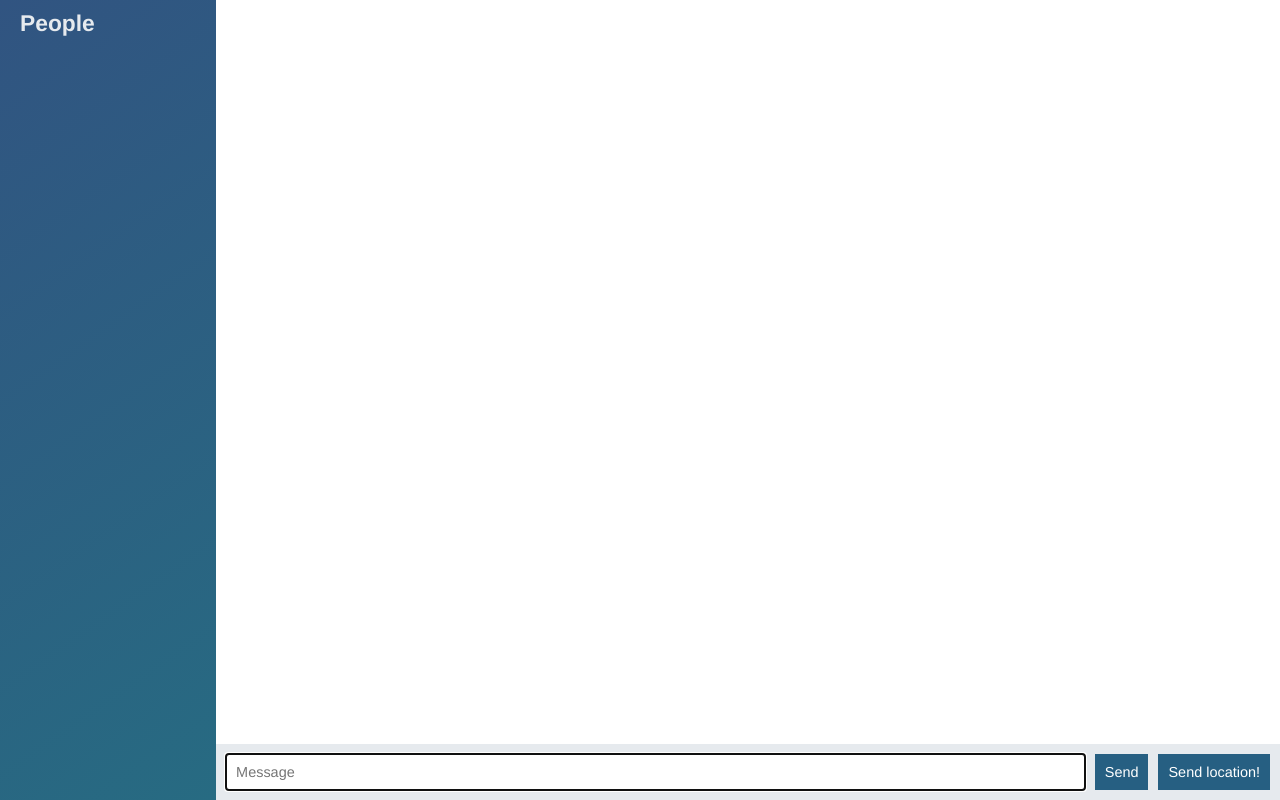
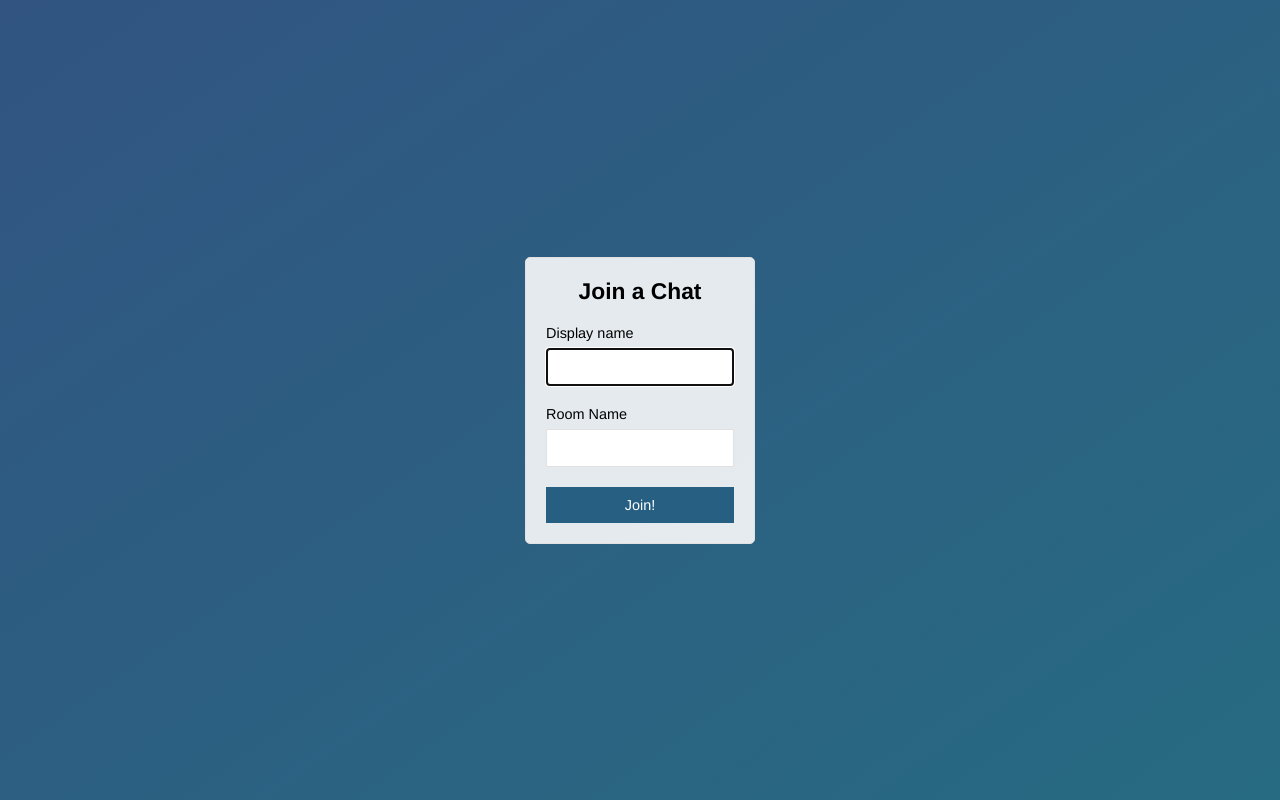
Before and after one commit to Nitin3021/node-course-sockets, a website: page public/index.html in a window 1280 px wide. Drawn offline with nearby package versions, Linux system fonts and the light colour scheme; no server answers.

Commit message:
Add join page that submits to chat.html

```diff
--- a/public/index.html
+++ b/public/index.html
@@ -1,63 +1,32 @@
 <!DOCTYPE html>
-
 <html>
 
 <head>
   <meta charset="utf-8">
+  <title>Join | ChatApp</title>
+  <meta name="viewport" content="width=device-width, initial-scale=1, user=scalable=no">
   <link rel="stylesheet" href="/css/styles.css">
 </head>
 
-<body class="chat">
-
-  <div class="chat__sidebar">
-    <h3>People</h3>
-    <div id="users"></div>
+<body class="centered-form">
+  <div class="centered-form__form">
+    <form action="/chat.html">
+      <div class="form-field">
+        <h3>Join a Chat</h3>
+      </div>
+      <div class="form-field">
+        <label>Display name</label>
+        <input type="text" name="name" autofocus/>
+      </div>
+      <div class="form-field">
+        <label>Room Name</label>
+        <input type="text" name="room"/>
+      </div>
+      <div class="form-field">
+        <button>Join!</button>
+      </div>
+    </form>
   </div>
-
-  <div class="chat__main">
-    <ol id="messages" class="chat__messages"></ol>
-
-    <div class="chat__footer">
-      <form id="message-form">
-        <input name="message" type="text" placeholder="Message" autofocus autocomplete="off"/>
-        <button>Send</button>
-      </form>
-      <button id="send-location">Send location!</button>
-    </div>
-  </div>
-
-  <script id="message-template" type="text/template">
-    <li class="message">
-      <div class="message__title">
-        <h4>{{from}}</h4>
-        <span>{{createdAt}}</span>
-      </div>
-      <div class="message__body">
-        <p>{{text}}</p>
-      </div>
-    </li>
-  </script>
-
-  <script id="location-message-template" type="text/template">
-    <li class="message">
-      <div class="message__title">
-        <h4>{{from}}</h4>
-        <span>{{createdAt}}</span>
-      </div>
-      <div class="message__body">
-        <p>
-          <a href="{{url}}" target="_blank">My current location</a>
-        </p>
-      </div>
-    </li>
-  </script>
-
-  <script src="/socket.io/socket.io.js"></script>
-  <script src="/js/libs/jquery-3.3.1.min.js"></script>
-  <script src="/js/libs/moment.js"></script>
-  <script src="js/libs/mustache.js"></script>
-  <script src="/js/index.js"></script>
-
 </body>
 
 </html>
```
Also changed, not shown: public/chat.html (added, +65 -0 lines), public/js/chat.js (renamed from public/js/index.js).
